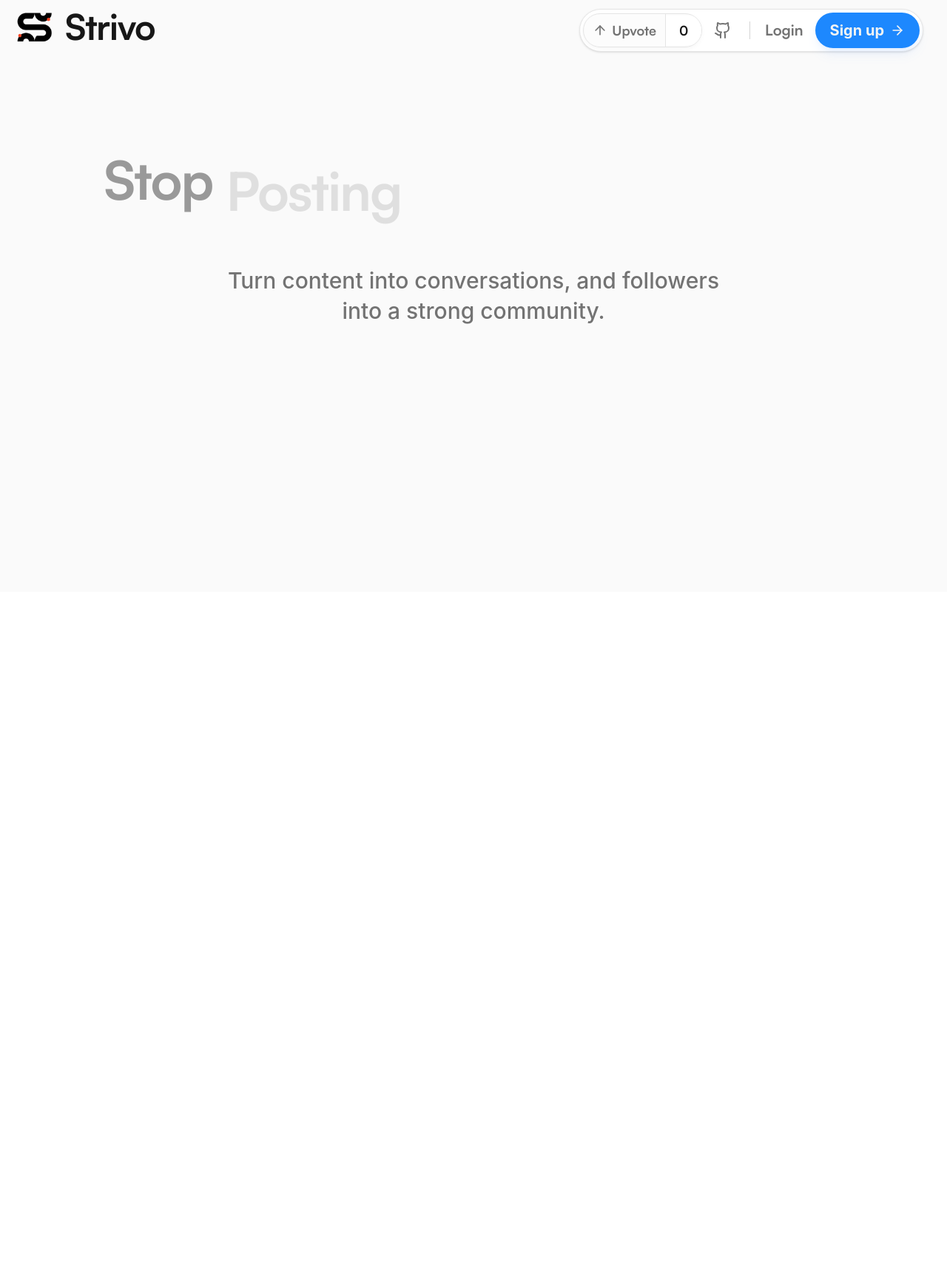
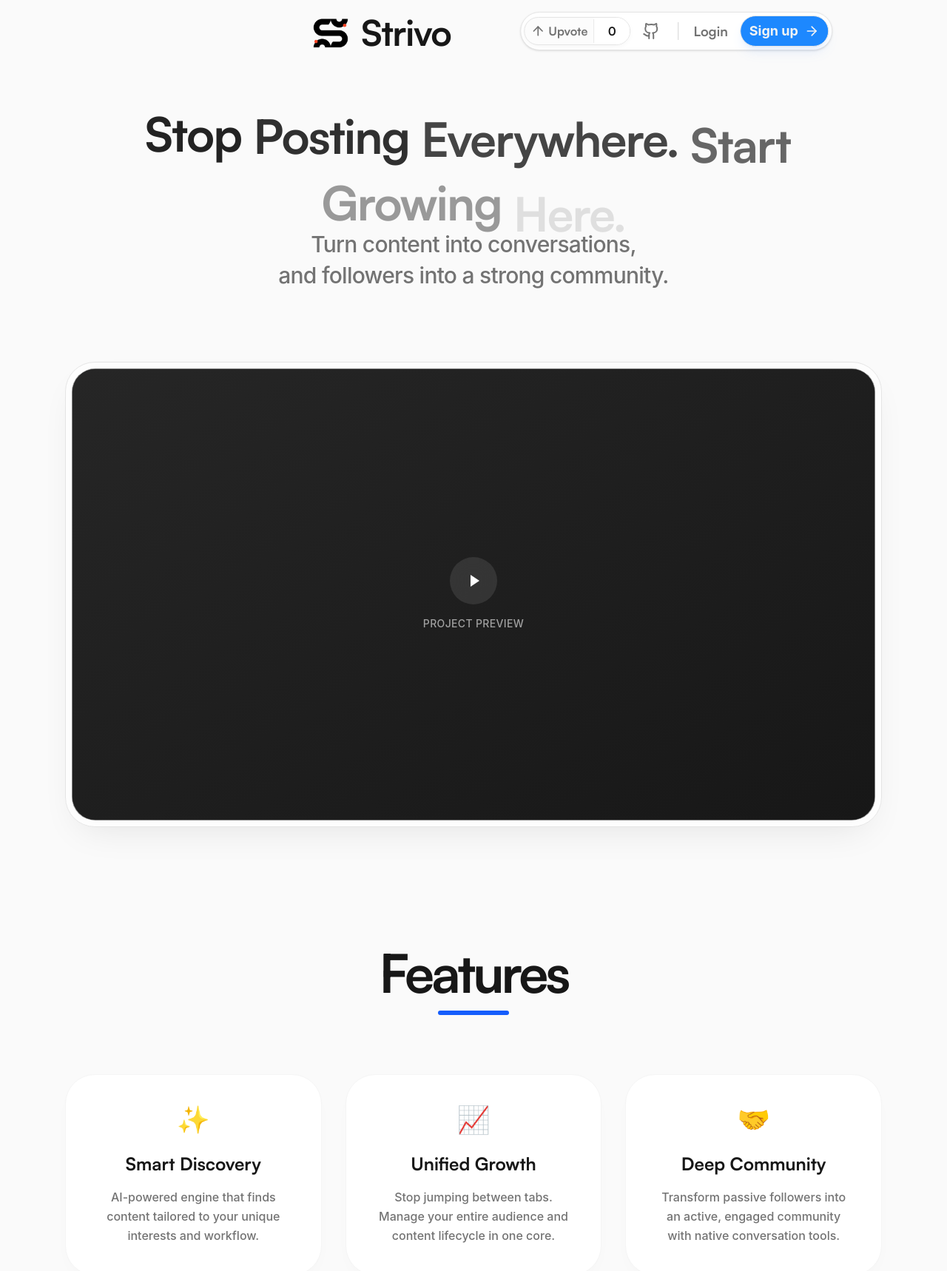
Before and after one commit to Samarthpagaria/Strivo, a React app in the folder frontend/: page / in a window 1280 px wide. Shown: the top 1718 px of the page at 74% size. Before the commit the page ends 800 px from the top, so only its background shows below. Built offline with nearby package versions, Linux system fonts and the light colour scheme; the HTML template or start-up script is replaced by a standard one.

Commit message:
feat : Landing page -vide section

```diff
--- a/frontend/package.json
+++ b/frontend/package.json
@@ -22,6 +22,7 @@
     "class-variance-authority": "^0.7.1",
     "clsx": "^2.1.1",
     "framer-motion": "^12.23.25",
+    "gsap": "^3.15.0",
     "lucide-react": "^0.555.0",
     "motion": "^12.23.26",
     "react": "^19.2.0",
--- a/frontend/src/Layouts/RootLayout.jsx
+++ b/frontend/src/Layouts/RootLayout.jsx
@@ -77,7 +77,7 @@ const RootLayout = () => {
   // If NOT logged in and on HOME page, show ONLY the Home page (which renders LandingPage)
   if (!user && isHomePage) {
     return (
-      <main className="w-full h-screen overflow-hidden">
+      <main className="w-full">
         <Outlet context={{ scrollRef: mainContentRef }} />
       </main>
     );
--- a/frontend/src/pages/LandingPage.jsx
+++ b/frontend/src/pages/LandingPage.jsx
@@ -15,6 +15,14 @@ const LandingPage = () => {
   ];
   const [headlineIndex, setHeadlineIndex] = React.useState(0);
 
+  const [scrolled, setScrolled] = React.useState(false);
+
+  React.useEffect(() => {
+    const handleScroll = () => setScrolled(window.scrollY > 20);
+    window.addEventListener("scroll", handleScroll);
+    return () => window.removeEventListener("scroll", handleScroll);
+  }, []);
+
   React.useEffect(() => {
     const timer = setInterval(() => {
       setHeadlineIndex((prev) => (prev + 1) % headlines.length);
@@ -23,26 +31,44 @@ const LandingPage = () => {
   }, []);
 
   return (
-    <div className="h-screen w-full bg-neutral-50 relative flex flex-col items-center antialiased selection:bg-indigo-100 overflow-hidden">
+    <div className="w-full bg-neutral-50 relative flex flex-col items-center antialiased selection:bg-indigo-100 ">
       {/* Autonomous Navigation Nodes */}
-      {/* node 1: Scaled Identity (Left Corner) */}
-      <div
+      {/* node 1: Scaled Identity */}
+      <motion.div
         onClick={() => navigate("/")}
-        className="fixed left-2 z-50 flex items-center justify-center cursor-pointer group"
+        initial={false}
+        animate={{
+          left: "50%",
+          x: scrolled ? "calc(-50vw + 12px)" : "-115%",
+          top: "12px",
+          scale: scrolled ? 0.85 : 1,
+        }}
+        transition={{ type: "spring", stiffness: 200, damping: 30 }}
+        className="fixed z-50 flex items-center justify-center cursor-pointer group -mt-[4px] whitespace-nowrap"
       >
         <img src={logo} alt="Strivo" className="w-20 h-20 object-contain" />
         <span className="text-neutral-900 font-bold font-satoshi text-5xl tracking-tight pb-2 ">
           Strivo
         </span>
-      </div>
+      </motion.div>
 
-      {/* node 2: Actions (Right Corner) */}
-      <nav className="fixed top-3 right-8 z-50 flex items-center gap-4 px-1 py-1 bg-white border border-neutral-200 rounded-full shadow-sm">
+      {/* node 2: Actions */}
+      <motion.nav
+        initial={false}
+        animate={{
+          left: "50%",
+          x: scrolled ? "calc(50vw - 32px - 100%)" : "15%",
+          top: "16px",
+          scale: scrolled ? 0.95 : 1,
+        }}
+        transition={{ type: "spring", stiffness: 200, damping: 30 }}
+        className="fixed z-50 flex items-center gap-4 px-1 py-1 bg-white border border-neutral-200 rounded-full shadow-sm min-w-max"
+      >
         <div className="flex items-center gap-2">
           <div className="flex items-center overflow-hidden border border-neutral-200 rounded-full bg-neutral-50/50 hover:border-neutral-300 transition-all group/upvote shadow-[0_2px_10px_-3px_rgba(0,0,0,0.07)]">
             <button
               onClick={() => setUpvotes((prev) => prev + 1)}
-              className="group/btn px-3 py-2 text-lg font-bold text-neutral-500 hover:text-neutral-900 transition-colors font-satoshi border-r border-neutral-200 hover:bg-neutral-100 active:bg-neutral-200 flex items-center gap-1.5"
+              className="group/btn px-2 py-1 text-medium font-bold text-neutral-500 hover:text-neutral-900 transition-colors font-satoshi border-r border-neutral-200 hover:bg-neutral-100 active:bg-neutral-200 flex items-center gap-1"
             >
               <ArrowUp
                 size={20}
@@ -58,7 +84,7 @@ const LandingPage = () => {
                   animate={{ y: 0, opacity: 1 }}
                   exit={{ y: -10, opacity: 0 }}
                   transition={{ duration: 0.15, ease: "easeOut" }}
-                  className="text-lg font-bold text-neutral-900 font-satoshi tabular-nums block"
+                  className="text-medium font-bold text-neutral-900 font-satoshi tabular-nums block"
                 >
                   {upvotes}
                 </motion.span>
@@ -79,13 +105,13 @@ const LandingPage = () => {
         <div className="flex items-center gap-3">
           <button
             onClick={() => navigate("/login")}
-            className="text-xl font-bold  text-neutral-500 hover:text-neutral-900 font-satoshi px-1 transition-colors"
+            className="text-lg font-bold  text-neutral-500 hover:text-neutral-900 font-satoshi px-1 transition-colors"
           >
             Login
           </button>
           <button
             onClick={() => navigate("/register")}
-            className="group/signup bg-[#1d88fe] text-[#f2f3f4] text-xl font-bold px-5 py-2.5 rounded-full hover:bg-blue-500/90 transition-all active:scale-95 shadow-lg shadow-blue-500/10 flex items-center gap-2"
+            className="group/signup bg-[#1d88fe] border  text-[#f2f3f4] text-lg font-bold px-3 py-1.5 rounded-full hover:bg-blue-500/90 transition-all active:scale-95 shadow-lg shadow-blue-500/10 flex items-center gap-2"
           >
             Sign up
             <ArrowRight
@@ -94,17 +120,17 @@ const LandingPage = () => {
             />
           </button>
         </div>
-      </nav>
+      </motion.nav>
 
       {/* Hero Section */}
-      <main className="flex-1 flex flex-col items-center pt-[22vh] text-center px-6">
+      <main className="flex-1 flex flex-col items-center pt-[18vh] text-center px-6">
         <div className="flex flex-col items-center gap-4">
           <AnimatePresence mode="wait">
             <motion.h1
               key={headlineIndex}
               exit={{ y: -50, opacity: 0 }}
               transition={{ duration: 0.4, ease: "easeIn" }}
-              className="text-6xl md:text-7xl font-bold text-neutral-900 tracking-tight leading-[1.05] font-satoshi max-w-5xl flex flex-wrap justify-center"
+              className=" text-5xl md:text-5xl lg:text-[4rem] font-bold text-neutral-900 tracking-tight leading-[1.05] font-satoshi max-w-5xl flex flex-wrap justify-center"
             >
               {headlines[headlineIndex].split(" ").map((word, i) => (
                 <motion.span
@@ -132,12 +158,87 @@ const LandingPage = () => {
               delay: 0.8,
               ease: [0.16, 1, 0.3, 1],
             }}
-            className="text-2xl md:text-3xl text-neutral-500 font-medium font-inter max-w-2xl leading-snug mt-4"
+            className="text-lg md:text-3xl text-neutral-500 font-medium tracking-tight font-inter max-w-2xl leading-snug mt-4"
           >
-            Turn content into conversations, and followers into a strong
-            community.
+            Turn content into conversations,
+            <br /> and followers into a strong community.
           </motion.p>
         </div>
+
+        {/* Video Section */}
+        <motion.section
+          initial={{ opacity: 0, y: 40 }}
+          whileInView={{ opacity: 1, y: 0 }}
+          viewport={{ once: true }}
+          transition={{ duration: 1, delay: 0.2 }}
+          className="w-full max-w-6xl px-6 mt-24 relative group"
+        >
+          <div className="relative rounded-[2.5rem] border border-neutral-200 p-2 shadow-[0_20px_50px_-20px_rgba(0,0,0,0.1)] bg-white/50 backdrop-blur-sm">
+            <div className="rounded-[2rem] overflow-hidden aspect-video bg-neutral-900 flex items-center justify-center relative border border-neutral-200/50">
+              <div className="absolute inset-0 bg-gradient-to-br from-neutral-800 to-neutral-900" />
+              <div className="relative flex flex-col items-center gap-4 text-neutral-400">
+                <div className="w-16 h-16 rounded-full bg-white/10 flex items-center justify-center backdrop-blur-md">
+                  <div className="w-0 h-0 border-t-[8px] border-t-transparent border-l-[12px] border-l-white border-b-[8px] border-b-transparent ml-1" />
+                </div>
+                <span className="font-medium tracking-wide text-sm uppercase">
+                  Project Preview
+                </span>
+              </div>
+            </div>
+          </div>
+        </motion.section>
+
+        {/* Features Section */}
+        <section className="w-full max-w-6xl px-6 py-40 flex flex-col items-center gap-20">
+          <motion.div
+            initial={{ opacity: 0, y: 20 }}
+            whileInView={{ opacity: 1, y: 0 }}
+            viewport={{ once: true }}
+            className="flex flex-col items-center gap-4"
+          >
+            <h2 className="text-5xl md:text-7xl font-bold text-neutral-900 tracking-tighter font-satoshi">
+              Features
+            </h2>
+            <div className="h-1.5 w-24 bg-blue-600 rounded-full" />
+          </motion.div>
+
+          <div className="grid grid-cols-1 md:grid-cols-3 gap-8 w-full">
+            {[
+              {
+                title: "Smart Discovery",
+                desc: "AI-powered engine that finds content tailored to your unique interests and workflow.",
+                icon: "✨",
+              },
+              {
+                title: "Unified Growth",
+                desc: "Stop jumping between tabs. Manage your entire audience and content lifecycle in one core.",
+                icon: "📈",
+              },
+              {
+                title: "Deep Community",
+                desc: "Transform passive followers into an active, engaged community with native conversation tools.",
+                icon: "🤝",
+              },
+            ].map((feature, i) => (
+              <motion.div
+                key={i}
+                initial={{ opacity: 0, y: 20 }}
+                whileInView={{ opacity: 1, y: 0 }}
+                viewport={{ once: true }}
+                transition={{ delay: i * 0.1 }}
+                className="group p-10 rounded-[2.5rem] bg-white border border-neutral-100 shadow-[0_10px_30px_-15px_rgba(0,0,0,0.05)] hover:shadow-[0_20px_50px_-20px_rgba(0,0,0,0.1)] transition-all hover:-translate-y-2"
+              >
+                <div className="text-4xl mb-6">{feature.icon}</div>
+                <h3 className="text-2xl font-bold text-neutral-900 mb-4 font-satoshi">
+                  {feature.title}
+                </h3>
+                <p className="text-neutral-500 leading-relaxed font-medium">
+                  {feature.desc}
+                </p>
+              </motion.div>
+            ))}
+          </div>
+        </section>
       </main>
     </div>
   );
```
Also changed, not shown: frontend/src/components/ui/button.jsx (+7 -2 lines), 1 other file (tests, documents, lock files or other folders).
